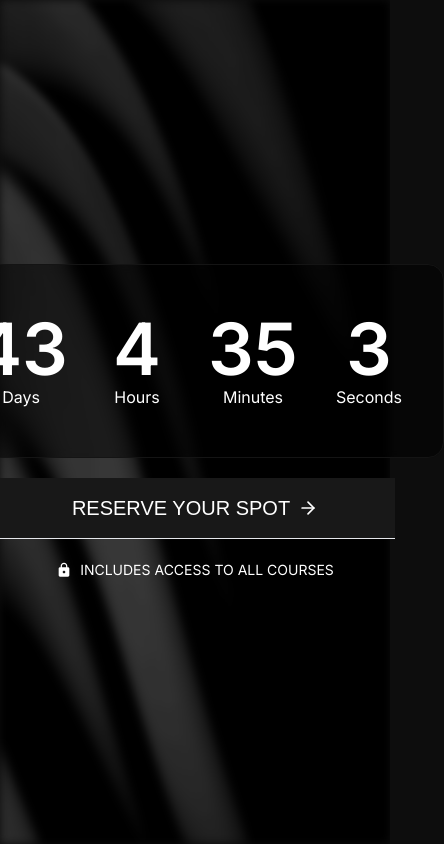
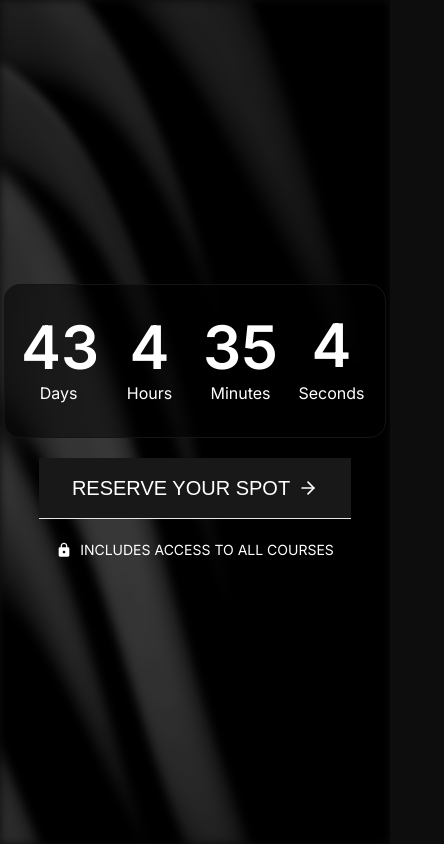
Before and after one commit to S-P-H-E/stoic-landing, a Next.js app: page /countdown in a window 390 px wide. Shown: the whole page, 444 px wide, since content can reach past the window. Built offline with nearby package versions, Linux system fonts and the light colour scheme.

Commit message:
Fix Button Bug, Mobile Responsiveness, Animated Timer

```diff
--- a/app/(pages)/countdown/page.tsx
+++ b/app/(pages)/countdown/page.tsx
@@ -1,25 +1,13 @@
 "use client"
 
-import React, {useState, useEffect, useTransition, useMemo} from 'react';
+import React, {useState, useEffect, useTransition, useMemo, useRef} from 'react';
 import {MdLock} from "react-icons/md";
 import patternImage from '@/public/pattern.png'
 import Image from "next/image";
 import CountdownButton from "@/components/CountdownButton";
-
+import CountdownTimer from "@/components/CountdownTimer";
 
 export default function Countdown() {
-    const targetDate = useMemo(() => new Date('February 5, 2024'), []); // Memoize the targetDate initialization
-    const [timeLeft, setTimeLeft] = useState(calculateTimeLeft(targetDate));
-
-    useEffect(() => {
-        // Run this only on the client side
-        const timer = setInterval(() => {
-            setTimeLeft(calculateTimeLeft(targetDate));
-        }, 1000);
-
-        // Clean up the interval when the component unmounts
-        return () => clearInterval(timer);
-    }, [targetDate]);
 
     return (
         <div className="flex flex-col h-screen justify-center items-center">
@@ -36,22 +24,8 @@ export default function Countdown() {
             </div>
 
             {/* <h1 className='text-3xl font-semibold pb-5'>February 5, 2024</h1> */}
-            <div className='flex bg-black/50 backdrop-blur-sm p-6 rounded-2xl gap-4 border border-[#141414]'>
-                <div className='flex flex-col items-center p-6 rounded-md w-[100px]'>
-                    <p className='text-7xl font-semibold'>{timeLeft.days}</p>
-                    Days
-                </div>
-                <div className='flex flex-col items-center p-6 rounded-md w-[100px]'>
-                    <p className='text-7xl font-semibold'>{timeLeft.hours} </p>Hours
-                </div>
-                <div className='flex flex-col items-center p-6 rounded-md w-[100px]'>
-                    <p className='text-7xl font-semibold'>{timeLeft.minutes}</p> Minutes
-                </div>
-                <div className='flex flex-col items-center p-6 rounded-md w-[100px]'>
-                    <p className='text-7xl font-semibold'>{timeLeft.seconds}</p> Seconds
-                </div>
+            <CountdownTimer/>
 
-            </div>
             <CountdownButton/>
             <div className='text-[#ffffff] flex items-center gap-2'>
                 <MdLock/>
@@ -61,20 +35,3 @@ export default function Countdown() {
 
     );
 }
-
-function calculateTimeLeft(targetDate: Date) {
-    const now = new Date();
-    const difference = targetDate.getTime() - now.getTime();
-
-    const days = Math.floor(difference / (1000 * 60 * 60 * 24));
-    const hours = Math.floor((difference % (1000 * 60 * 60 * 24)) / (1000 * 60 * 60));
-    const minutes = Math.floor((difference % (1000 * 60 * 60)) / (1000 * 60));
-    const seconds = Math.floor((difference % (1000 * 60)) / 1000);
-
-    return {
-        days,
-        hours,
-        minutes,
-        seconds
-    };
-}
--- a/components/CountdownButton.tsx
+++ b/components/CountdownButton.tsx
@@ -35,8 +35,9 @@ const CountdownButton = () => {
 
     const scramble = () => {
         setTextHover(true)
+        clearInterval(intervalRef2.current || undefined);
+
         let pos = 0;
-
         intervalRef.current = setInterval(() => {
             const scrambled = TARGET_TEXT.split("")
                 .map((char, index) => {
@@ -60,6 +61,7 @@ const CountdownButton = () => {
 
     const scrambleAgain = () => {
         setTextHover(true)
+        clearInterval(intervalRef.current || undefined);
         let pos = 0;
 
         intervalRef2.current = setInterval(() => {
@@ -104,7 +106,7 @@ const CountdownButton = () => {
             onMouseEnter={scramble}
             onMouseLeave={handleMouseLeave}
             onClick={handleButtonClick}
-            className="group relative overflow-hidden bg-[#181818] disabled:opacity-50 duration-200 active:scale-95 hover:bg-white hover:text-black transition-all border-b px-7 py-4 my-5 text-white text-xl flex items-center gap-2 work-sans w-[25rem] justify-center"
+            className="group relative overflow-hidden bg-[#181818] disabled:opacity-50 duration-200 active:scale-95 hover:bg-white hover:text-black transition-all border-b px-7 py-4 my-5 text-white text-xl flex items-center gap-2 work-sans w-[80%] max-w-[25rem] md:w-[25rem] justify-center"
         >
             <div className="relative z-10 flex items-center gap-2">
                 <span>{isPending ? <div className="items-center flex gap-2"><FiLoader className="animate-spin" /> RESERVING YOUR SPOT</div> : textHover ? text : 'RESERVE YOUR SPOT'}</span>
--- /dev/null
+++ b/components/CountdownTimer.tsx
@@ -0,0 +1,84 @@
+import React, {useEffect, useMemo, useRef, useState} from 'react';
+import {AnimatePresence,motion} from "framer-motion";
+
+const SECOND = 1000;
+const MINUTE = SECOND * 60;
+const HOUR = MINUTE * 60;
+const DAY = HOUR * 24;
+
+
+const CountdownTimer = () => {
+    const targetDate = useMemo(() => new Date('February 5, 2024'), []); // Memoize the targetDate initialization
+    const [timeLeft, setTimeLeft] = useState({
+        days: 0,
+        hours: 0,
+        minutes: 0,
+        seconds: 0,
+    });
+    const intervalRef = useRef<ReturnType<typeof setInterval> | null>(null);
+
+    useEffect(() => {
+        intervalRef.current = setInterval(() => {
+            const updatedTimeLeft = handleCountdown();
+            setTimeLeft(updatedTimeLeft);
+        }, 1000);
+
+        return () => clearInterval(intervalRef.current || undefined);
+    }, []);
+
+    function handleCountdown() {
+
+        const now = new Date();
+
+        const distance = +targetDate - +now;
+
+        const days = Math.floor(distance / DAY);
+        const hours = Math.floor((distance % DAY) / HOUR);
+        const minutes = Math.floor((distance % HOUR) / MINUTE);
+        const seconds = Math.floor((distance % MINUTE) / SECOND);
+
+
+        return {
+            days,
+            hours,
+            minutes,
+            seconds
+        };
+    };
+    return (
+        <div className='flex bg-black/50 backdrop-blur-sm p-2 md:py-6 md:px-4 rounded-2xl gap-4 border border-[#141414]'>
+            <div className="w-full max-w-5xl mx-auto flex items-center py-6">
+                <CountdownItem num={timeLeft.days} text="Days"/>
+                <CountdownItem num={timeLeft.hours} text="Hours"/>
+                <CountdownItem num={timeLeft.minutes} text="Minutes"/>
+                <CountdownItem num={timeLeft.seconds} text="Seconds"/>
+            </div>
+        </div>
+    );
+};
+
+const CountdownItem = ({num, text}: { num: number; text: string }) => {
+    return (
+        <div className="h-full flex flex-col gap-1 items-center justify-center w-[75px] mx-2 md:w-[115px]">
+            <div className="w-full text-center relative overflow-hidden">
+                <AnimatePresence mode="popLayout">
+                    <motion.span
+                        key={num}
+                        initial={{ y: "100%" }}
+                        animate={{ y: "0%" }}
+                        exit={{ y: "-100%" }}
+                        transition={{ ease: "backIn", duration: 0.75 }}
+                        className="block text-6xl md:text-7xl font-semibold"
+                    >
+                        {num}
+                    </motion.span>
+                </AnimatePresence>
+            </div>
+            <span className="">
+                {text}
+            </span>
+        </div>
+    );
+};
+
+export default CountdownTimer;
```
